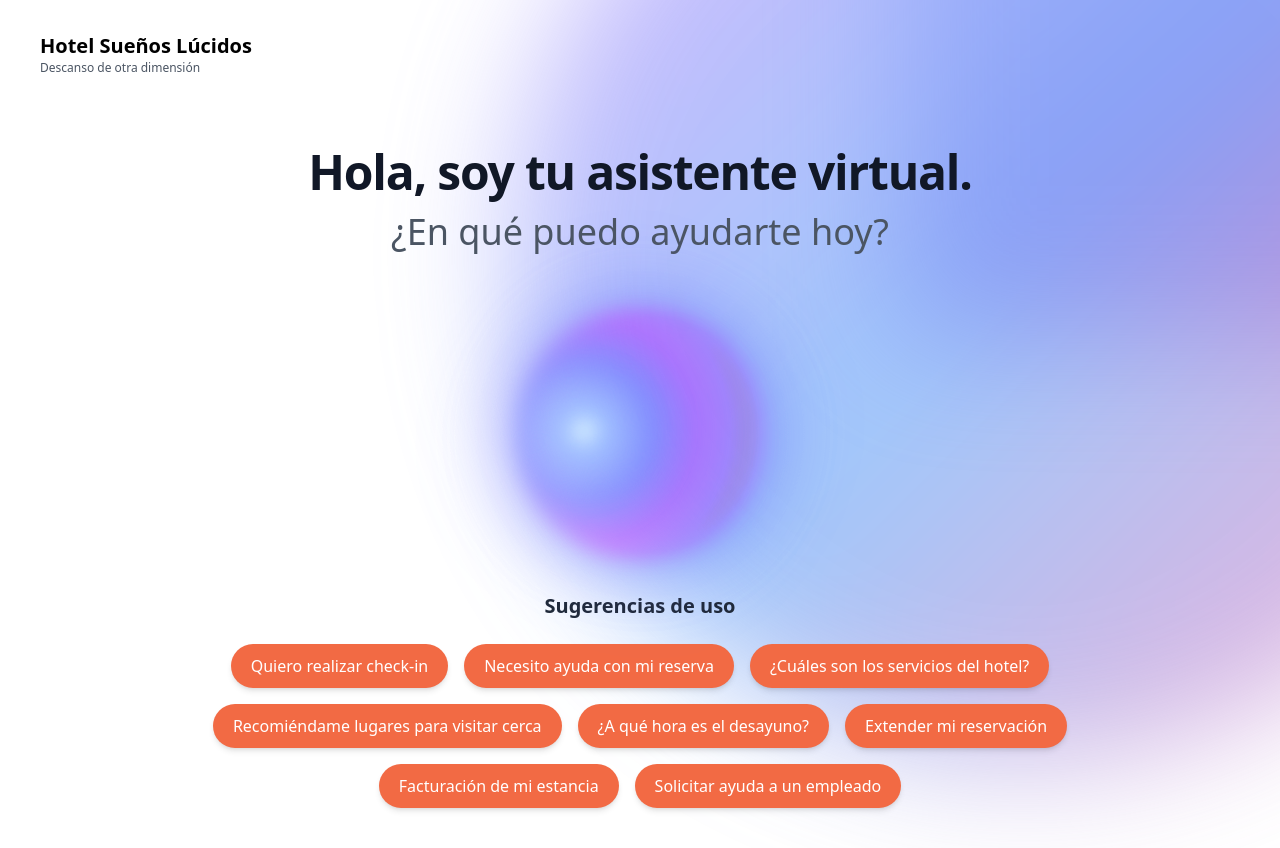
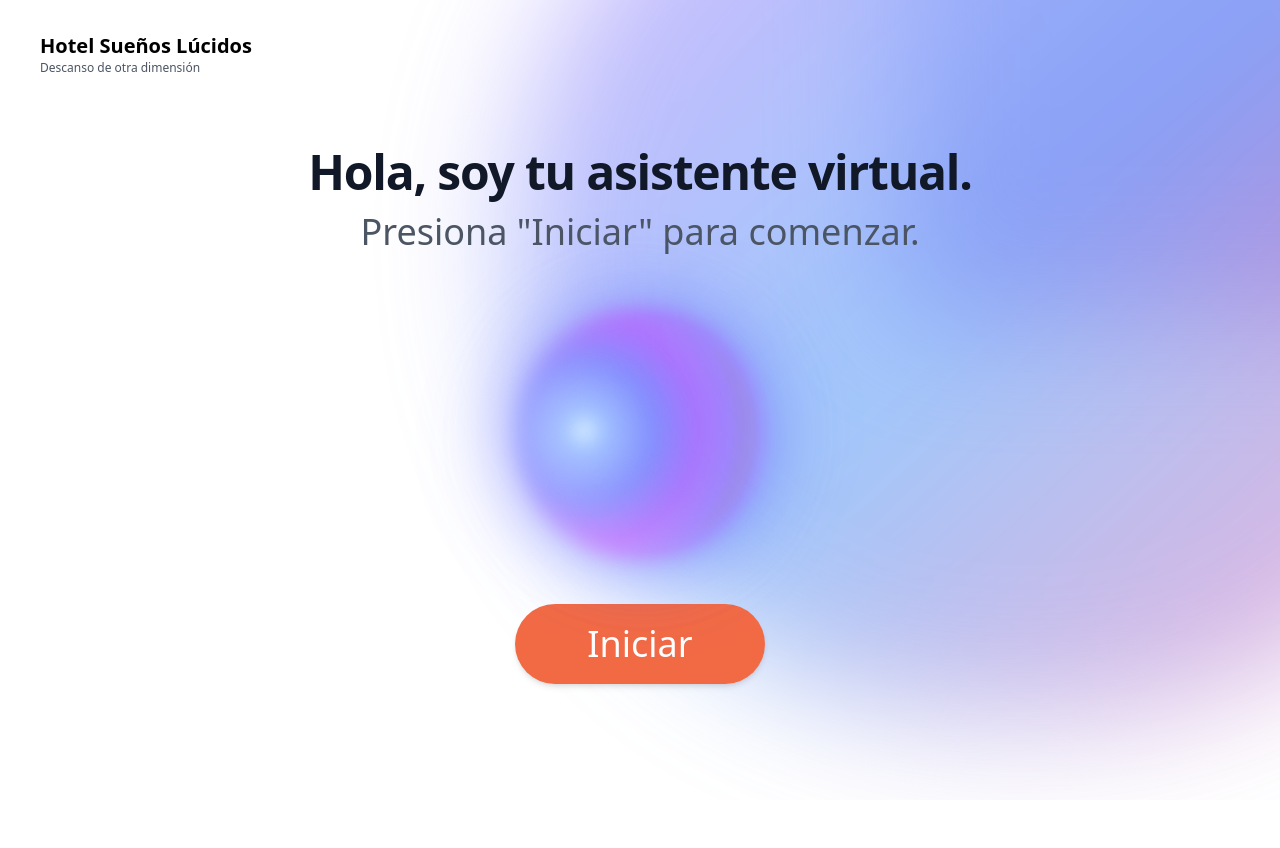
Before and after one commit to subl-1me/AI-hotel-assistant-tool, an Angular app: page / in a window 1280 px wide. After the commit the page ends 800 px from the top, so only its background shows below. Built offline with nearby package versions, Linux system fonts and the light colour scheme.

Commit message:
Home ~ Added start button

```diff
--- a/src/app/core/features/home/pages/home-page/home-page.component.css
+++ b/src/app/core/features/home/pages/home-page/home-page.component.css
@@ -0,0 +1,4 @@
+.start-button {
+  width: 250px;
+  height: 80px;
+}
--- a/src/app/core/features/home/pages/home-page/home-page.component.html
+++ b/src/app/core/features/home/pages/home-page/home-page.component.html
@@ -34,8 +34,17 @@
           >
             Hola, soy tu asistente virtual.
           </h1>
-          <h2 class="text-3xl md:text-4xl font-light text-gray-600 mt-4">
+          <h2
+            class="text-3xl md:text-4xl font-light text-gray-600 mt-4"
+            *ngIf="isStarted"
+          >
             ¿En qué puedo ayudarte hoy?
+          </h2>
+          <h2
+            class="text-3xl md:text-4xl font-light text-gray-600 mt-4"
+            *ngIf="!isStarted"
+          >
+            Presiona "Iniciar" para comenzar.
           </h2>
         </div>
 
@@ -43,7 +52,16 @@
           <app-ai-bubble> </app-ai-bubble>
         </div>
 
-        <div class="mt-2 flex flex-col items-center">
+        <!-- Start button -->
+        <div class="mt-5 items-center flex justify-center" *ngIf="!isStarted">
+          <button
+            class="start-button px-5 py-2.5 text-3xl md:text-4xl font-light text-white bg-[#F26A44] rounded-full hover:bg-indigo-600 shadow-md transition duration-200 ease-in-out"
+          >
+            Iniciar
+          </button>
+        </div>
+
+        <div class="mt-2 flex flex-col items-center" *ngIf="isStarted">
           <h3 class="text-xl font-semibold text-center mb-6 text-gray-800">
             Sugerencias de uso
           </h3>
--- a/src/app/core/features/home/pages/home-page/home-page.component.ts
+++ b/src/app/core/features/home/pages/home-page/home-page.component.ts
@@ -1,15 +1,24 @@
 import { Component } from '@angular/core';
 import { SuggestionBubbleComponent } from '../../components/suggestion-bubble/suggestion-bubble.component';
 import { AiBubbleComponent } from '../../components/ai-bubble/ai-bubble/ai-bubble.component';
-
 import { DEFAULT_ORB_SUGGESTIONS } from '../../../../shared/utils/constants';
+import { NgIf } from '@angular/common';
 
 @Component({
   selector: 'app-home-page',
-  imports: [SuggestionBubbleComponent, AiBubbleComponent],
+  imports: [SuggestionBubbleComponent, AiBubbleComponent, NgIf],
   templateUrl: './home-page.component.html',
   styleUrl: './home-page.component.css',
 })
 export class HomePageComponent {
+  public isStarted: boolean;
   public defaultSuggestions: string[] = DEFAULT_ORB_SUGGESTIONS;
+
+  constructor() {
+    this.isStarted = false;
+  }
+
+  public toggleHasStarted(): void {
+    this.isStarted = !this.isStarted;
+  }
 }
```
